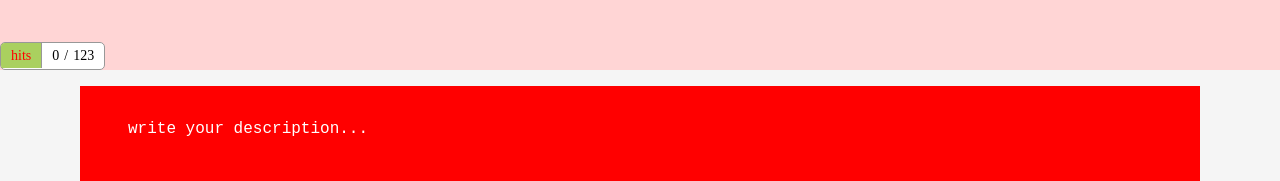
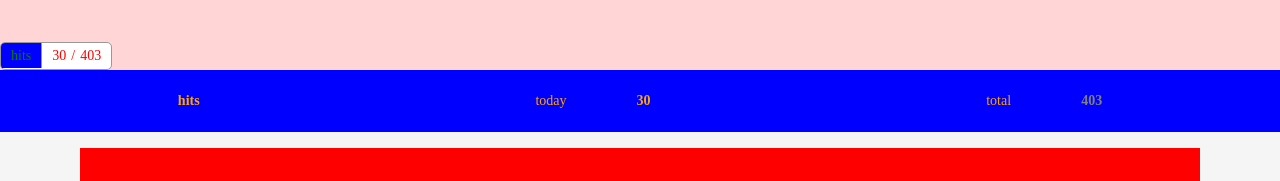
Before and after one commit to modern-agile-team/dev-portfolio, a React (Create React App) app: page / in a window 1280 px wide. Shown: the part 256-437 px from the top of the page. Built offline with nearby package versions, Linux system fonts and the light colour scheme; some icons are missing.

Commit message:
style: update App.tsx for just testing ui #164

```diff
--- a/src/App.tsx
+++ b/src/App.tsx
@@ -39,7 +39,25 @@ function App() {
       <Channel />
       <Channels />
 
-      <VisitorCounter titleColor="red" />
+      <VisitorCounter
+        titleColor="green"
+        backgroundColor="blue"
+        todayVisitor={30}
+        todayVisitorColor="red"
+        totalVisitor={403}
+        totalVisitorColor="red"
+      />
+      <VisitorCounter
+        theme="big-size"
+        backgroundColor="blue"
+        titleColor="orange"
+        todayTitleColor="orange"
+        totalTitleColor="orange"
+        todayVisitor={30}
+        todayVisitorColor="orange"
+        totalVisitor={403}
+        totalVisitorColor="grey"
+      />
       <VisitorComment
         id="['VisitorComment', 'akar-icons:comment-add']"
         inputBackgroundColor="red"
```
